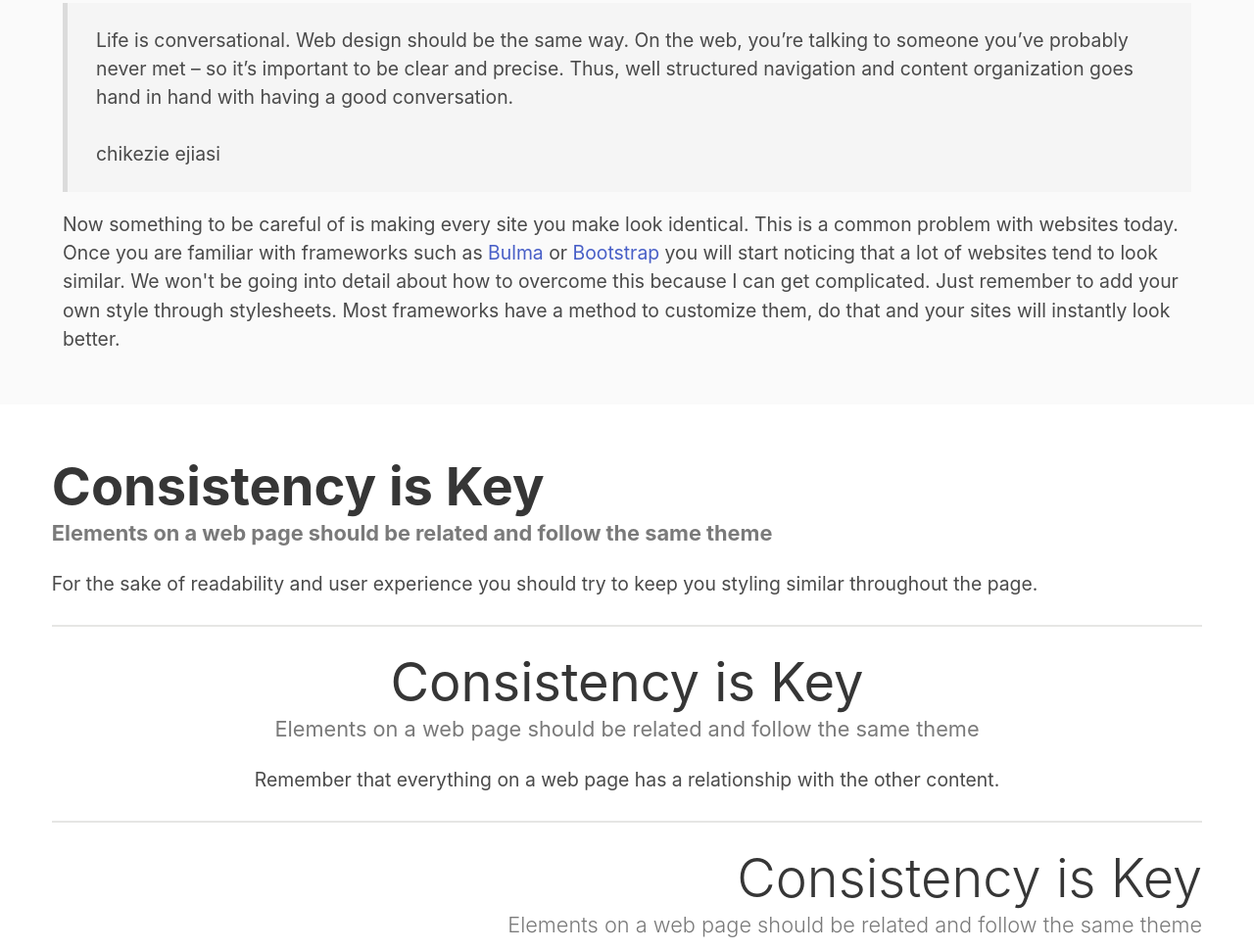
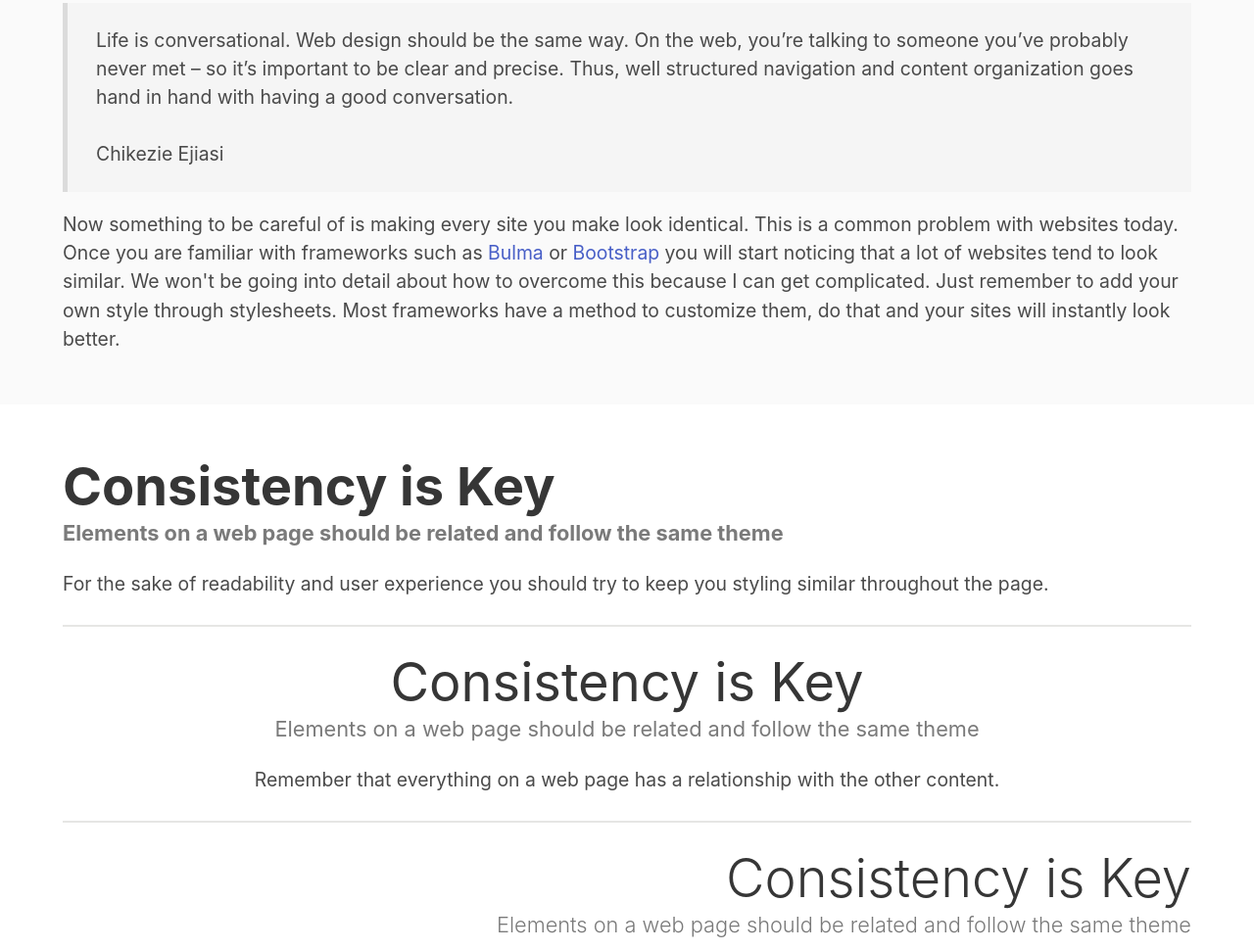
Before and after one commit to jdmar3-comp426/a02-shiva1UNC, a website: page index.html in a window 1280 px wide. Shown: the part 1102-2072 px from the top of the page at 98% size. Drawn offline with nearby package versions, Linux system fonts and the light colour scheme; a web font is replaced by a local one.

Commit message:
added container classes

```diff
--- a/index.html
+++ b/index.html
@@ -41,7 +41,7 @@
                 hand with having a good conversation.
                 <br>
                 <br>
-                <span class="">chikezie ejiasi</span>
+                <span class="is-capitalized">chikezie ejiasi</span>
             </blockquote>
             <p>
 	    	Now something to be careful of is making every site you make look identical.
@@ -55,7 +55,7 @@
     </div>
 </section>
 <section class="section has-background-white">
-    <div class="">
+    <div class="container">
         <div class="content">
             <h1 class="title has-text-weight-bold">Consistency is Key</h1>
             <h5 class="subtitle has-text-grey has-text-weight-bold">Elements on a web page should be related and follow the same theme</h5>
```
